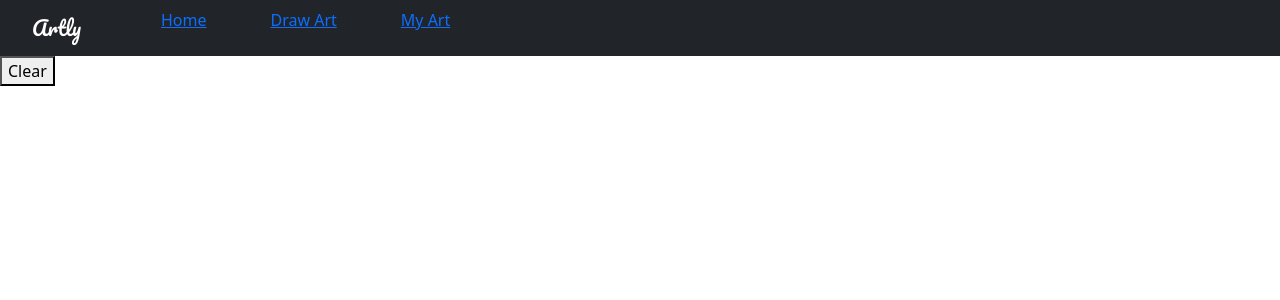
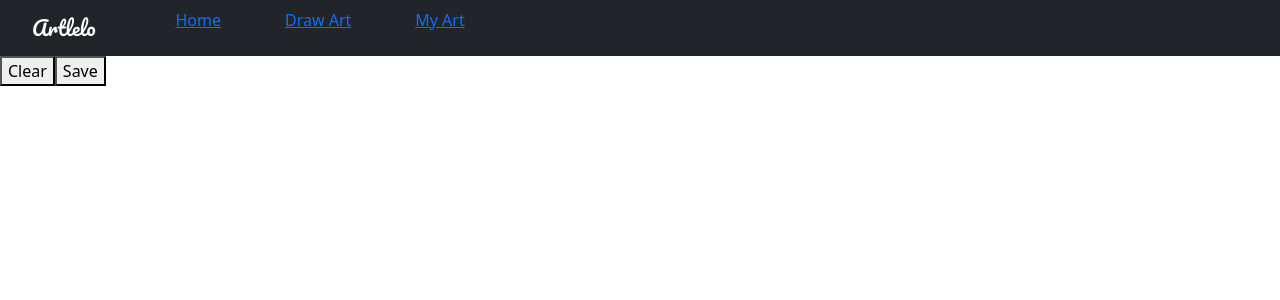
Before and after one commit to GSG-G10/asmaa-react-hooks, a React (Create React App) app: page /draw in a window 1280 px wide. Shown: the top 300 px of the page. Built offline with nearby package versions, Linux system fonts and the light colour scheme; no server answers.

Commit message:
try ro make the local storage, and change the logo name #13

```diff
--- a/public/index.html
+++ b/public/index.html
@@ -24,7 +24,7 @@
       work correctly both with client-side routing and a non-root public URL.
       Learn how to configure a non-root public URL by running `npm run build`.
     -->
-    <title>Artly</title>
+    <title>Artelo</title>
   </head>
   <body>
     <noscript>You need to enable JavaScript to run this app.</noscript>
--- a/src/Components/ArtworkNavbar.js
+++ b/src/Components/ArtworkNavbar.js
@@ -6,7 +6,7 @@ function ArtworkNavbar () {
   return(
     <header>
         <Navbar bg="dark" variant="dark">
-          <Navbar.Brand className="brand">Artly</Navbar.Brand>
+          <Navbar.Brand className="brand">Artlelo</Navbar.Brand>
           <Nav>
           <ul className="navList">
             <li className="listItem">
--- a/src/Components/CanvasSpace.js
+++ b/src/Components/CanvasSpace.js
@@ -1,7 +1,10 @@
 import React, { useEffect, useRef, useState } from "react";
+// import useLocalStorage from "../utils/useLocalStorage";
 
 export function CanvasSpace() {
   const [isDrawing, setIsDrawing] = useState(false)
+  const [drawingUrl, setDrawingUrl] = useState("");
+  // const [myDrawing, setMyDrawing] = useState();
   const canvasRef = useRef(null);
   const contextRef = useRef(null);
 
@@ -48,10 +51,18 @@ export function CanvasSpace() {
     context.fillRect(0, 0, canvas.width, canvas.height)
   }
 
+  const saveDrawing = () => {
+    const canvas = canvasRef.current;
+    setDrawingUrl(canvas.toDataURL("image/jpeg"));
+    console.log(drawingUrl);
+    // const [myDrawing, setDrawing] = useLocalStorage('mydrawing', drawingUrl);
+    // setImage(myDrawing);
+  }
 
   return (
     <>
     <button onClick={clearCanvas}>Clear</button>
+    <button onClick={saveDrawing}>Save</button>
     <canvas
       onMouseDown={startDrawing}
       onMouseUp={finishDrawing}
--- /dev/null
+++ b/src/utils/useLocalStorage.js
@@ -0,0 +1,39 @@
+import { useState } from "react";
+
+function useLocalStorage(key, initialValue) {
+  // State to store our value
+  // Pass initial state function to useState so logic is only executed once
+  const [storedValue, setStoredValue] = useState(() => {
+    try {
+      // Get from local storage by key
+      const item = window.localStorage.getItem(key);
+      // Parse stored json or if none return initialValue
+      return item ? JSON.parse(item) : initialValue;
+    } catch (error) {
+      // If error also return initialValue
+      console.log(error);
+      return initialValue;
+    }
+  });
+
+  // Return a wrapped version of useState's setter function that ...
+  // ... persists the new value to localStorage.
+  const setValue = (value) => {
+    try {
+      // Allow value to be a function so we have same API as useState
+      const valueToStore =
+        value instanceof Function ? value(storedValue) : value;
+      // Save state
+      setStoredValue(valueToStore);
+      // Save to local storage
+      window.localStorage.setItem(key, JSON.stringify(valueToStore));
+    } catch (error) {
+      // A more advanced implementation would handle the error case
+      console.log(error);
+    }
+  };
+
+  return [storedValue, setValue];
+}
+
+export default useLocalStorage;
```
